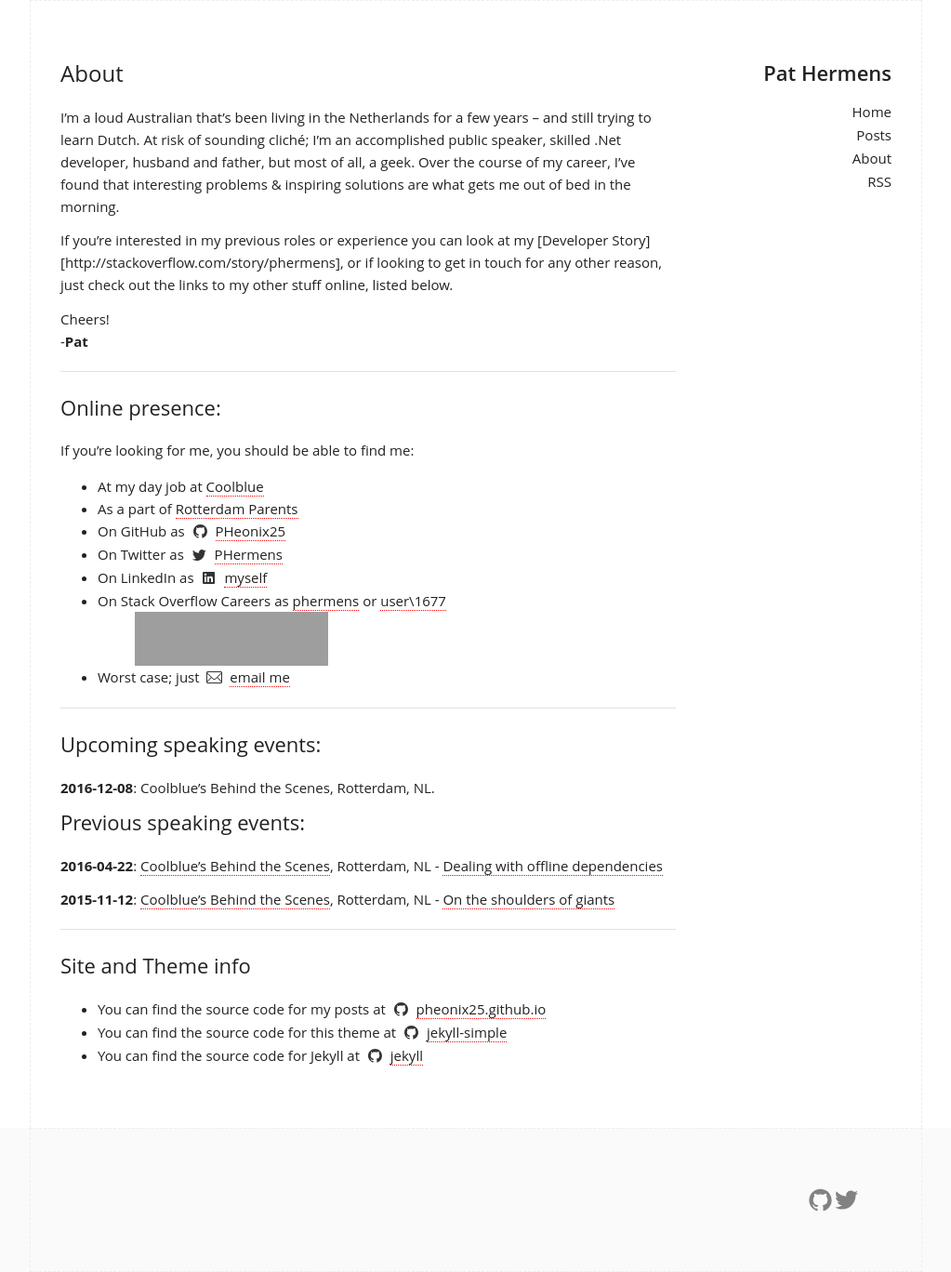
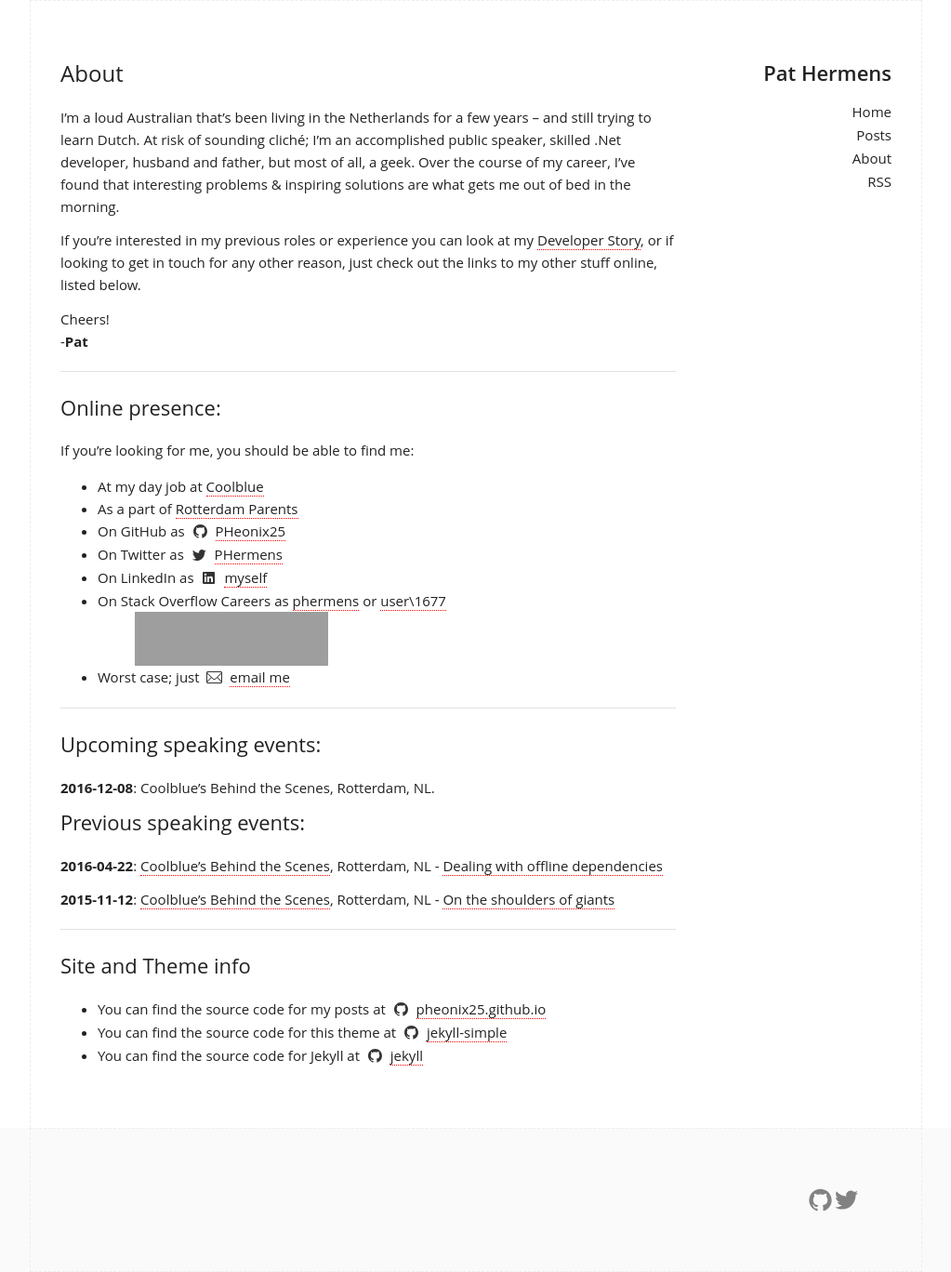
Before and after one commit to PHeonix25/PHeonix25.github.io, a Jekyll site: the page built from about.md, in a window 1280 px wide. Shown: the whole page at 93% size, without its empty margins (128-1151 px from the left). Built offline with Jekyll 4.4.1, drawn with Linux system fonts in a browser that asks for light colours; grey boxes are pictures that could not be loaded.

Commit message:
Fixing a typo on the About page

```diff
--- a/about.md
+++ b/about.md
@@ -8,7 +8,7 @@
 At risk of sounding cliché; I'm an accomplished public speaker, skilled .Net developer, husband and father, but most of all, a geek.
 Over the course of my career, I've found that interesting problems & inspiring solutions are what gets me out of bed in the morning.
 
-If you're interested in my previous roles or experience you can look at my [Developer Story][http://stackoverflow.com/story/phermens],
+If you're interested in my previous roles or experience you can look at my [Developer Story](http://stackoverflow.com/story/phermens),
 or if looking to get in touch for any other reason, just check out the links to my other stuff online, listed below.
 
 Cheers!
```
